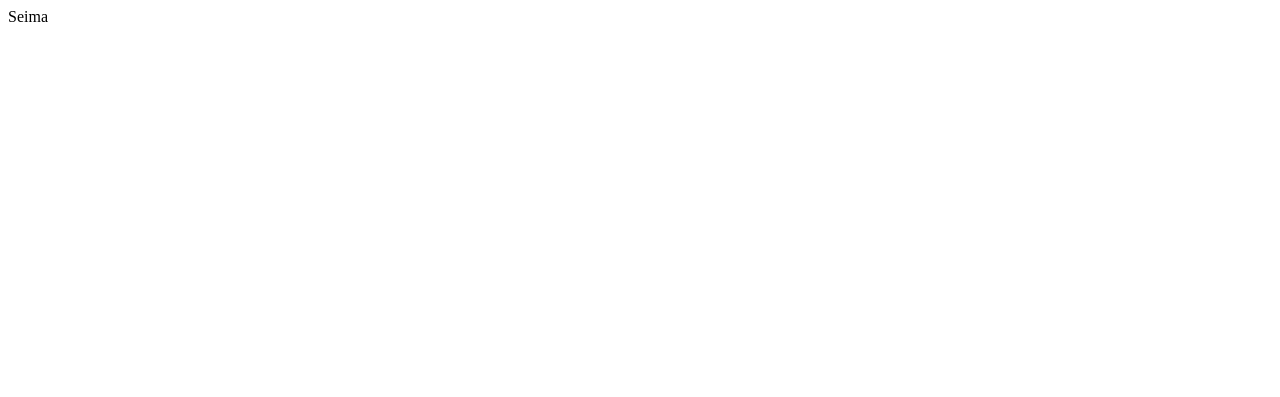
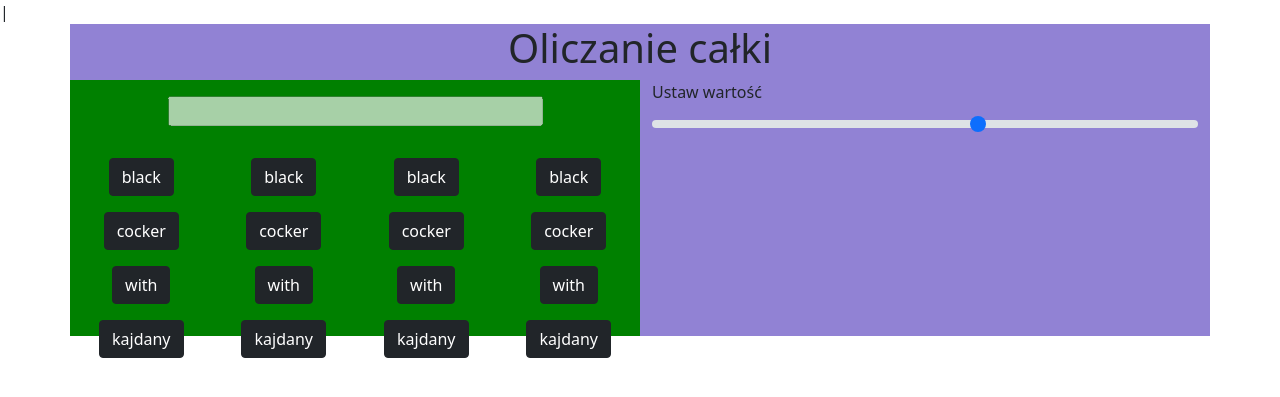
Before and after one commit to KacperUjma/KurczeStorna, a Flask app: page / in a window 1280 px wide. Before the commit the part shown is almost empty. Shown: the top 397 px of the page. Run offline with Flask 3, Linux system fonts and the light colour scheme.

Commit message:
TA normarnie

```diff
--- a/Templates/main.html
+++ b/Templates/main.html
@@ -1,11 +1,68 @@
 <!DOCTYPE html>
 <html lang="en">
-<head>
-    <meta charset="UTF-8">
+    <link href="https://cdn.jsdelivr.net/npm/bootstrap@5.0.2/dist/css/bootstrap.min.css" rel="stylesheet" integrity="sha384-EVSTQN3/azprG1Anm3QDgpJLIm9Nao0Yz1ztcQTwFspd3yD65VohhpuuCOmLASjC" crossorigin="anonymous"><head>
+        <script src="https://cdn.jsdelivr.net/npm/bootstrap@5.0.2/dist/js/bootstrap.bundle.min.js" integrity="sha384-MrcW6ZMFYlzcLA8Nl+NtUVF0sA7MsXsP1UyJoMp4YLEuNSfAP+JcXn/tWtIaxVXM" crossorigin="anonymous"></script>
+        <meta charset="UTF-8">
     <meta name="viewport" content="width=device-width, initial-scale=1.0">
+    |<style>
+        .container{
+            background-color: rgb(145, 130, 212);
+        }
+
+        .calculaotr_window{
+            width: 50%;
+            height: 20vw;
+            background-color: green;
+        }
+        button{
+            display: flex;
+        }
+        .wh{
+            width: 375px;
+        }
+
+    </style>
     <title>Document</title>
 </head>
 <body>
-    Seima
+   <div class="container">
+        <div class="row">
+            <div class="col text-center"><h1>Oliczanie całki</h1></div>
+        </div>
+
+        <div class="row">
+             <div class="col calculaotr_window ">
+                    <div class="col m-3 text-center"><label><input class="wh" disabled></label></div>
+                    <div class="row">
+                        <div class="col-3 text-center mt-3"> <button type="button" class="btn btn-dark">black</button></div>
+                        <div class="col-3 text-center mt-3"> <button type="button" class="btn btn-dark">black</button></div>
+                        <div class="col-3 text-center mt-3"> <button type="button" class="btn btn-dark">black</button></div>
+                        <div class="col-3 text-center mt-3"> <button type="button" class="btn btn-dark">black</button></div>
+                    </div>
+                    <div class="row">
+                        <div class="col-3 text-center mt-3"> <button type="button" class="btn btn-dark">cocker</button></div>
+                        <div class="col-3 text-center mt-3"> <button type="button" class="btn btn-dark">cocker</button></div>
+                        <div class="col-3 text-center mt-3"> <button type="button" class="btn btn-dark">cocker</button></div>
+                        <div class="col-3 text-center mt-3"> <button type="button" class="btn btn-dark">cocker</button></div>
+                    </div>
+                    <div class="row">
+                        <div class="col-3 text-center mt-3"> <button type="button" class="btn btn-dark">with</button></div>
+                        <div class="col-3 text-center mt-3"> <button type="button" class="btn btn-dark">with</button></div>
+                        <div class="col-3 text-center mt-3"> <button type="button" class="btn btn-dark">with</button></div>
+                        <div class="col-3 text-center mt-3"> <button type="button" class="btn btn-dark">with</button></div>
+                    </div>
+                    <div class="row">
+                        <div class="col-3 text-center mt-3"> <button type="button" class="btn btn-dark">kajdany</button></div>
+                        <div class="col-3 text-center mt-3"> <button type="button" class="btn btn-dark">kajdany</button></div>
+                        <div class="col-3 text-center mt-3"> <button type="button" class="btn btn-dark">kajdany</button></div>
+                        <div class="col-3 text-center mt-3"> <button type="button" class="btn btn-dark">kajdany</button></div>
+                    </div>
+             </div>
+             <div class="col">
+                <label for="customRange2" class="form-label">Ustaw wartość</label>
+<input type="range" class="form-range" min="0" max="5" id="customRange2">
+             </div>
+        </div>
+   </div>
 </body>
 </html>
--- /dev/null
+++ b/styles.css
@@ -0,0 +1,4 @@
+h1{
+    text-align: center;
+    background-color: red;
+}
```
